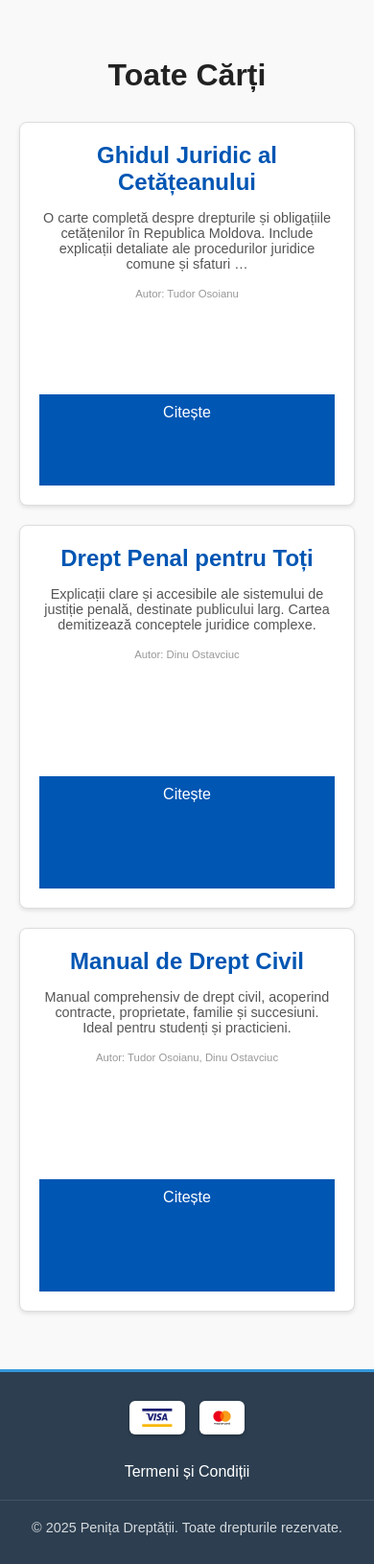
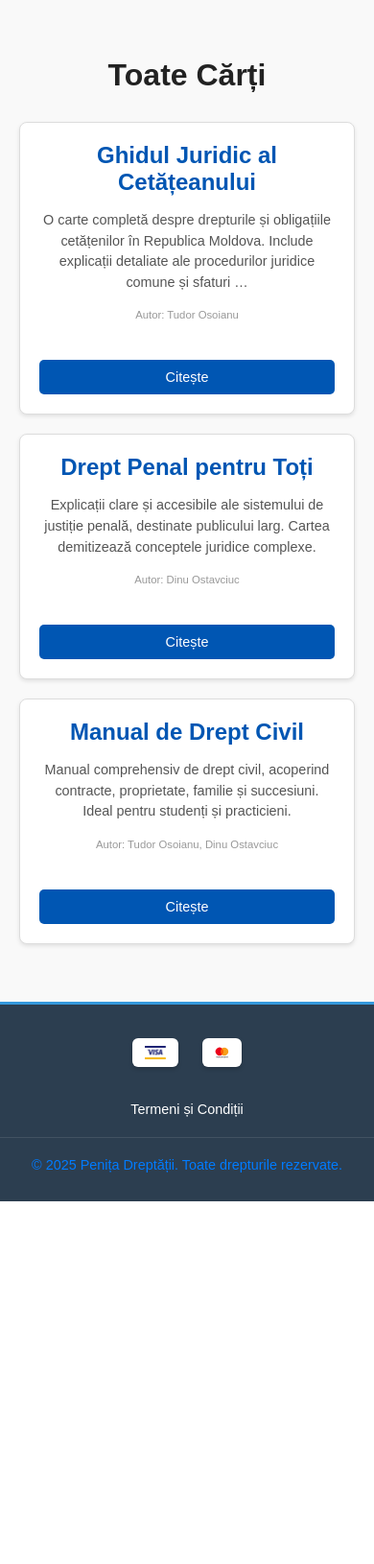
Before and after one commit to NickGr24/penita, a Django app: page /books/ in a window 390 px wide. Shown: the part 80-1710 px from the top of the page at 96% size. After the commit the page ends 1332 px from the top, so only its background shows below. Run offline with Django 3.2, Linux system fonts and the light colour scheme; a user stored in the database is signed in; data comes from the database, SQL or seed files in the repository.

Commit message:
for save

```diff
--- a/main/static/css/books_list.css
+++ b/main/static/css/books_list.css
@@ -35,10 +35,7 @@ body {
     height: 400px; /* Фиксированная высота для всех карточек */
     display: flex;
     flex-direction: column;
-<<<<<<< HEAD
     align-items: center;
-=======
->>>>>>> 24c9975b (safe)
     justify-content: space-between;
     text-align: center;
     transition: transform 0.3s ease, box-shadow 0.3s ease;
@@ -69,8 +66,6 @@ body {
     font-size: 0.9rem;
     color: #555;
     margin-bottom: 15px;
-<<<<<<< HEAD
-<<<<<<< HEAD
     line-height: 1.5;
 }
 
@@ -78,15 +73,6 @@ body {
     font-size: 0.85rem;
     color: #999;
     margin-bottom: 20px;
-}
-
-.read-more-btn {
-    flex-grow: 1; /* Fills remaining space for consistent card height */
-    text-align: center; /* Ensures text alignment */
-    overflow: hidden; /* Hides overflowing text for uniformity */
-=======
-    line-height: 1.5;
->>>>>>> 24c9975b (safe)
 }
 
 .book-author {
@@ -101,20 +87,13 @@ body {
     padding: 10px 15px;
     text-align: center;
     text-decoration: none;
-<<<<<<< HEAD
     border-radius: 5px;
-=======
-    border-radius: 10px;
->>>>>>> 24c9975b (safe)
     font-size: 0.9rem;
     transition: background 0.3s ease;
     width: 100%;
-<<<<<<< HEAD
     display: block;
     margin-top: auto;
-=======
     align-self: center; /* Центрирует кнопку */
->>>>>>> 24c9975b (safe)
 }
 
 .read-more-btn:hover {
@@ -125,13 +104,10 @@ body {
 @media (max-width: 768px) {
     .book-card {
         width: 100%;
-<<<<<<< HEAD
-=======
         height: auto;
     }
 
     .book-card-body {
         margin-bottom: 20px;
->>>>>>> 24c9975b (safe)
     }
 }
--- a/main/static/css/footer.css
+++ b/main/static/css/footer.css
@@ -16,7 +16,12 @@ body {
     padding: 30px 0;
     text-align: center;
     border-top: 3px solid #3498db;
+    width: 100%;
+    position: relative;
+    bottom: 0;
+    left: 0;
 }
+
 
 .footer-content {
     max-width: 1200px;
@@ -75,6 +80,7 @@ body {
     border-top: 1px solid rgba(255, 255, 255, 0.1);
     color: rgba(255, 255, 255, 0.8);
     font-size: 0.9rem;
+    color: #007bff;
 }
 
 @media (max-width: 768px) {
@@ -92,3 +98,14 @@ body {
         height: 35px;
     }
 }
+
+@media (max-width: 480px) {
+    .payment-logos img {
+        height: 30px;
+        margin: 5px;
+    }
+
+    .footer-links a {
+        font-size: 0.9rem;
+    }
+}
--- a/templates/base.html
+++ b/templates/base.html
@@ -24,7 +24,7 @@
 {% block content %}
 
 {% endblock content %}
-<footer class="site-footer">
+<footer class="site-footer" style="margin-top:auto;">
     <div class="footer-content">
         <div class="payment-logos">
             <img src="{% static 'img/visa_logo.jpg' %}" alt="Visa">
--- a/templates/books/books_list.html
+++ b/templates/books/books_list.html
@@ -22,4 +22,5 @@
         {% endfor %}
     </div>
 </div>
+<script src="{% static 'js/navbar.js' %}"></script>
 {% endblock %}
```
Also changed, not shown: main/static/css/policies.css (added, +57 -0 lines), 5 other files.
